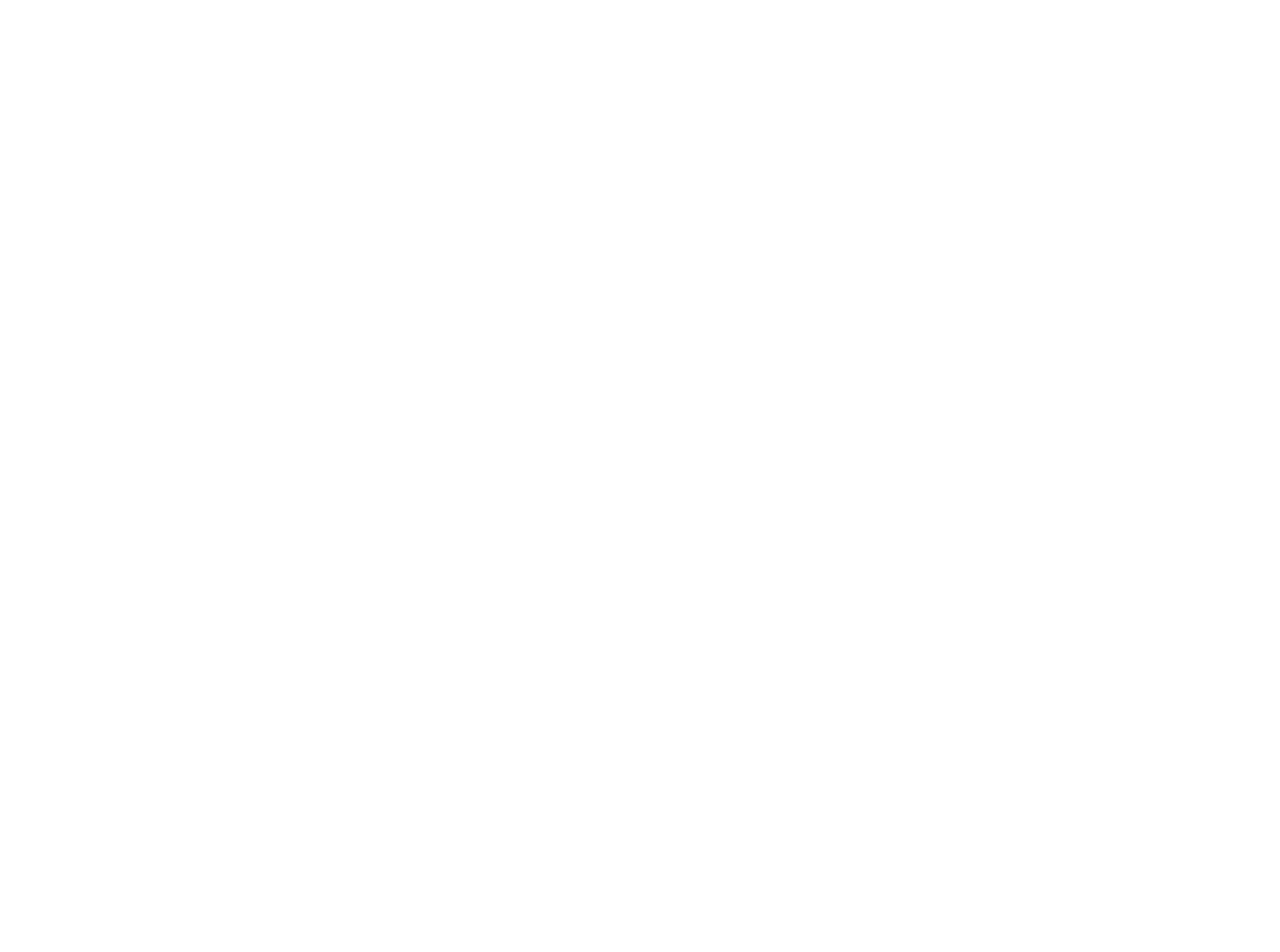
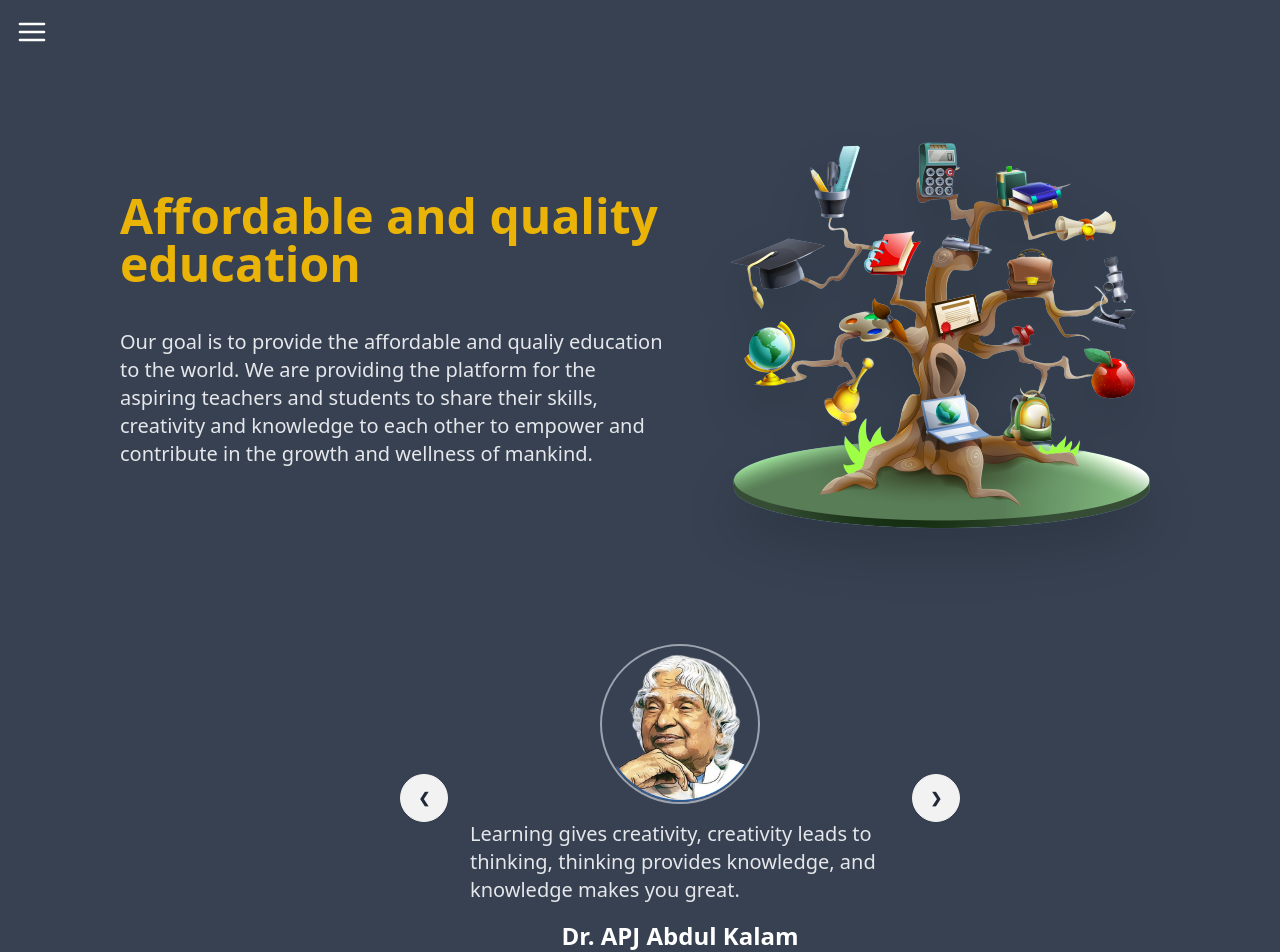
Before and after one commit to pal-boy/LMS-Project, a React (Vite) app in the folder client/: page /about in a window 1280 px wide. Before the commit this address had no page. Shown: the top 952 px of the page. Before the commit the page ends 800 px from the top, so only its background shows below. Built offline with nearby package versions, Linux system fonts and the light colour scheme.

Commit message:
added about us page

```diff
--- a/client/src/App.jsx
+++ b/client/src/App.jsx
@@ -1,5 +1,6 @@
 import { Route, Routes } from 'react-router-dom'
 import HomePage from './Pages/HomePage.jsx'
+import AboutUs from './Pages/AboutUs.jsx'
 
 function App() {
 
@@ -7,6 +8,7 @@
     <>
       <Routes>
         <Route path='/' element= {<HomePage/>}/>
+        <Route path='/about' element= {<AboutUs/>}/>
       </Routes>
     </>
   )
--- /dev/null
+++ b/client/src/Pages/AboutUs.jsx
@@ -0,0 +1,128 @@
+import React from 'react'
+import HomeLayout from '../Layouts/HomeLayout.jsx'
+import aboutMainImage from '../Assests/aboutMainImage.png'
+import apj from '../Assests/apj.png'
+import billGates from '../Assests/billGates.png'
+import einstein from '../Assests/einstein.png'
+import nelsonMandela from '../Assests/nelsonMandela.png'
+import steveJobs from '../Assests/steveJobs.png'
+
+const AboutUs = () => {
+  return (
+    <HomeLayout>
+        <div className="pl-20 pt-20 flex flex-col text-white">
+            <div className="flex items-center gap-5 mx-10">
+                <section className="w-1/2 space-y-10">
+                    <h1 className='text-5xl text-yellow-500 font-semibold'>
+                        Affordable and quality education
+                    </h1>
+                    <p className="text-xl text-gray-200">
+                        Our goal is to provide the affordable and qualiy education to the world. We are providing the platform for the aspiring teachers and students to share their skills, creativity and knowledge to each other to empower and contribute in the growth and wellness of mankind.
+                    </p>
+                </section>
+
+                <div className="w-1/2">
+                    <img
+                        id="test1"
+                        style={{
+                            filter: "drop-shadow(0px 10px 10px rgb(0,0,0));"
+                        }}
+                        className="drop-shadow-2xl"
+                        src={aboutMainImage}
+                        alt="about main image" />
+                </div>
+            </div>
+
+            <div className="carousel w-1/2 my-16 m-auto">
+                <div id="slide1" className="carousel-item relative w-full">
+                    <div className="flex flex-col items-center justify-center gap-4 px-[15%]">
+                        <img
+                        src={apj}
+                        className="w-40 rounded-full border-2 border-gray-400" />
+                        <p className='text-xl text-gray-200'>
+                        Learning gives creativity, creativity leads to thinking, thinking provides knowledge, and knowledge makes you great.
+                        </p>
+                        <h3 className='text-2xl font-semibold'>
+                            Dr. APJ Abdul Kalam
+                        </h3>
+                        <div className="absolute left-5 right-5 top-1/2 flex -translate-y-1/2 transform justify-between">
+                            <a href="#slide5" className="btn btn-circle">❮</a>
+                            <a href="#slide2" className="btn btn-circle">❯</a>
+                        </div>
+                    </div>
+                </div>
+                <div id="slide2" className="carousel-item relative w-full">
+                    <div className="flex flex-col items-center justify-center gap-4 px-[15%]">
+                        <img
+                        src={billGates}
+                        className="w-40 rounded-full border-2 border-gray-400" />
+                        <p className='text-xl text-gray-200'>
+                        Success is a lousy teacher. It seduces smart people into thinking they can't lose.
+                        </p>
+                        <h3 className='text-2xl font-semibold'>
+                            Mr. Bill Gates
+                        </h3>
+                        <div className="absolute left-5 right-5 top-1/2 flex -translate-y-1/2 transform justify-between">
+                            <a href="#slide1" className="btn btn-circle">❮</a>
+                            <a href="#slide3" className="btn btn-circle">❯</a>
+                        </div>
+                    </div>
+                </div>
+                <div id="slide3" className="carousel-item relative w-full">
+                    <div className="flex flex-col items-center justify-center gap-4 px-[15%]">
+                        <img
+                        src={einstein}
+                        className="w-40 rounded-full border-2 border-gray-400" />
+                        <p className='text-xl text-gray-200'>
+                        Education is not the learning of facts, but the training of the mind to think.
+                        </p>
+                        <h3 className='text-2xl font-semibold'>
+                            Albert Einstein
+                        </h3>
+                        <div className="absolute left-5 right-5 top-1/2 flex -translate-y-1/2 transform justify-between">
+                            <a href="#slide2" className="btn btn-circle">❮</a>
+                            <a href="#slide4" className="btn btn-circle">❯</a>
+                        </div>
+                    </div>
+                </div>
+                <div id="slide4" className="carousel-item relative w-full">
+                    <div className="flex flex-col items-center justify-center gap-4 px-[15%]">
+                        <img
+                        src={nelsonMandela}
+                        className="w-40 rounded-full border-2 border-gray-400" />
+                        <p className='text-xl text-gray-200'>
+                            Education is the most powerful weapon which you can use to change the world.
+                        </p>
+                        <h3 className='text-2xl font-semibold'>
+                            Nelson Mandela
+                        </h3>
+                        <div className="absolute left-5 right-5 top-1/2 flex -translate-y-1/2 transform justify-between">
+                            <a href="#slide3" className="btn btn-circle">❮</a>
+                            <a href="#slide5" className="btn btn-circle">❯</a>
+                        </div>
+                    </div>
+                </div>
+                <div id="slide5" className="carousel-item relative w-full">
+                    <div className="flex flex-col items-center justify-center gap-4 px-[15%]">
+                        <img
+                        src={steveJobs}
+                        className="w-40 rounded-full border-2 border-gray-400" />
+                        <p className='text-xl text-gray-200'>
+                        Education is the passport to the future, for tomorrow belongs to those who prepare for it today.
+                        </p>
+                        <h3 className='text-2xl font-semibold'>
+                            Steve Jobs
+                        </h3>
+                        <div className="absolute left-5 right-5 top-1/2 flex -translate-y-1/2 transform justify-between">
+                            <a href="#slide4" className="btn btn-circle">❮</a>
+                            <a href="#slide1" className="btn btn-circle">❯</a>
+                        </div>
+                    </div>
+                </div>
+            </div>
+        </div>
+    </HomeLayout>
+  )
+}
+
+export default AboutUs
```
